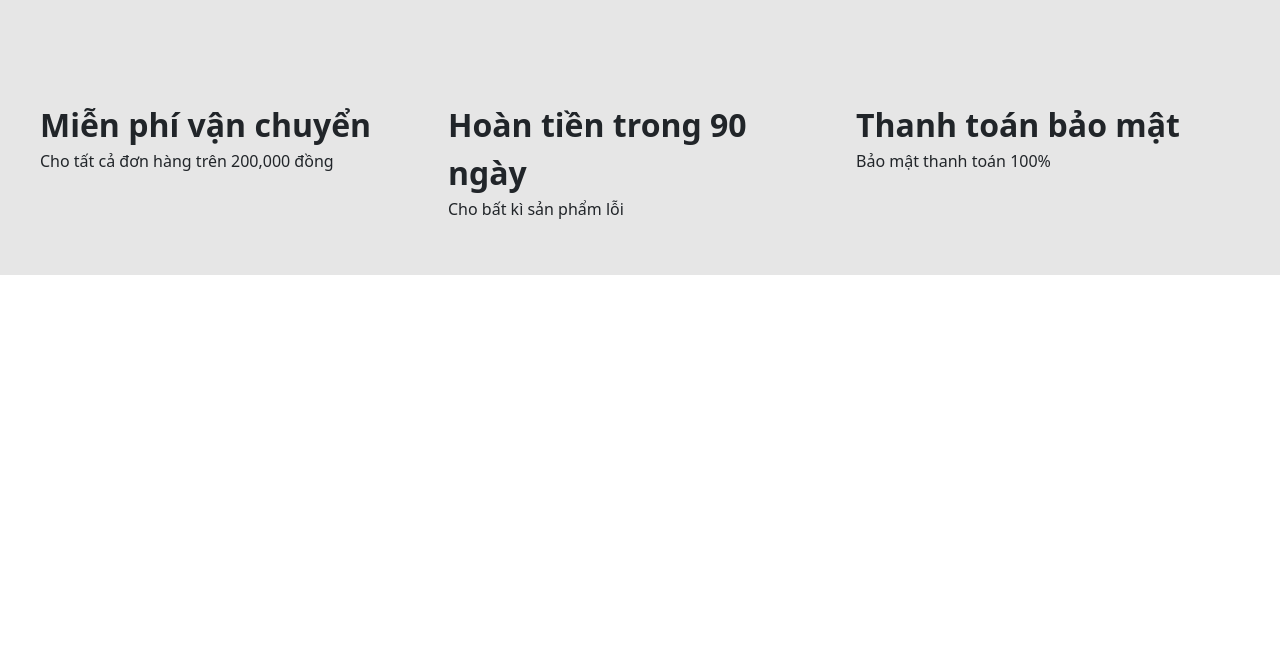
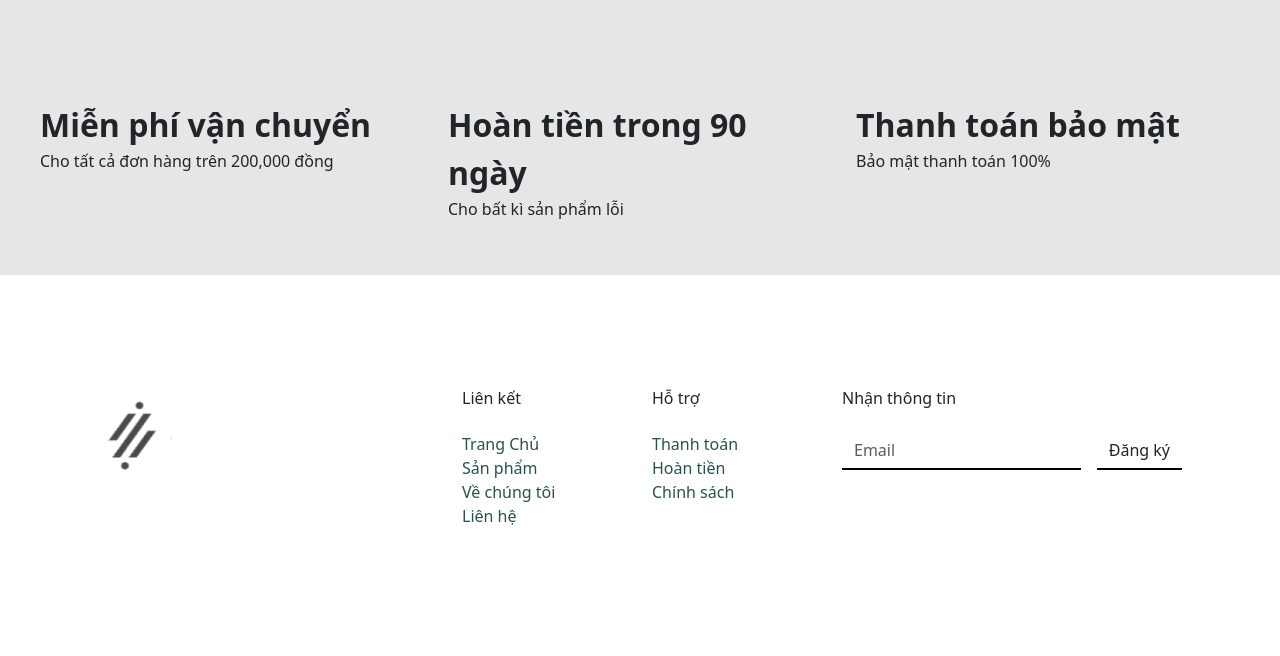
Before and after one commit to PaulDang/supersport, a Django app: template user/templates/cart.html in a window 1280 px wide. Shown: the part 934-1590 px from the top of the page. Before the commit the page ends 1209 px from the top, so only its background shows below. Run offline with Django 3.2, Linux system fonts and the light colour scheme; the template is opened without the code that fills it, so the values that code supplies are empty; some libraries are stand-ins or nearby versions.

Commit message:
Adding Footer

```diff
--- a/user/static/CSS/Datstyles.css
+++ b/user/static/CSS/Datstyles.css
@@ -3,10 +3,17 @@
   --django-secondary: #cad3e5;
   --django-light: #fff;
   --django-dark: #e6e6e6;
+
+  --django-primary--hover: #29524d;
 }
 
 * {
   box-sizing: border-box;
+}
+
+.logo img {
+  width: 90px;
+  height: 90px;
 }
 
 .header {
@@ -54,7 +61,7 @@
   border-radius: 13px !important;
 }
 
-.btn-primary,
+.btn-primary:link,
 .btn-primary:visited {
   border-radius: 13px !important;
   background-color: var(--django-primary);
@@ -62,7 +69,7 @@
 
 .btn-primary:hover,
 .btn-primary:active {
-  background-color: #29524d;
+  background-color: var(--django-primary--hover);
 }
 
 .section-summary {
@@ -77,6 +84,36 @@
 
 .section-summary .summary-header {
   font-size: 32px;
+}
+
+.footer-link:link,
+.footer-link:visited {
+  color: var(--django-primary);
+}
+
+.footer-link:hover,
+.footer-link:active {
+  color: var(--django-primary);
+}
+
+.footer-link:link,
+.footer-link:visited {
+  color: var(--django-primary--hover);
+}
+
+.footer .footer-signup--button,
+.footer .footer-signup--input {
+  border-bottom: 2px solid black !important;
+  border-radius: 0px !important;
+}
+
+.footer .footer .footer-signup--button:link,
+.footer .footer-signup--button:visited {
+  background-color: var(--django-dark);
+}
+
+.footer .footer-signup--button:hover,
+.footer .footer-signup--button:active {
 }
 
 @media (min-width: 1200px) {
--- a/user/templates/cart.html
+++ b/user/templates/cart.html
@@ -218,5 +218,6 @@ Cart
     </div>
   </div>
 </section>
+
 <!-- prettier-ignore -->
 {% endblock %}
--- a/user/templates/page.html
+++ b/user/templates/page.html
@@ -41,16 +41,94 @@
         </li>
       </ul>
     </div>
+    {% endif %} {% block content %} {% endblock %}
 
-    {% block content %} {% endblock %}
+    <!-- Footer -->
+    <footer class="footer bg-white py-5 mt-auto">
+      <div class="container">
+        <div class="row">
+          <div class="col-md-4 my-3">
+            <a class="logo" href="/">
+              <img src="{% static 'img/Logo.png' %}" alt="Page Logo" />
+            </a>
+          </div>
+          <div class="col-md-2 my-3">
+            <h6>Liên kết</h6>
+            <ul class="list-unstyled mt-4">
+              <li>
+                <a class="text-decoration-none footer-link" href="/"
+                  >Trang Chủ</a
+                >
+              </li>
+              <li>
+                <a class="text-decoration-none footer-link" href="#"
+                  >Sản phẩm</a
+                >
+              </li>
+              <li>
+                <a class="text-decoration-none footer-link" href="#"
+                  >Về chúng tôi</a
+                >
+              </li>
+              <li>
+                <a class="text-decoration-none footer-link" href="#">Liên hệ</a>
+              </li>
+            </ul>
+          </div>
+          <div class="col-md-2 my-3">
+            <h6>Hỗ trợ</h6>
+            <ul class="list-unstyled mt-4">
+              <li>
+                <a class="text-decoration-none footer-link" href="/"
+                  >Thanh toán</a
+                >
+              </li>
+              <li>
+                <a class="text-decoration-none footer-link" href="#"
+                  >Hoàn tiền</a
+                >
+              </li>
+              <li>
+                <a class="text-decoration-none footer-link" href="#"
+                  >Chính sách</a
+                >
+              </li>
+            </ul>
+          </div>
+          <div class="col-md-4 my-3">
+            <h6>Nhận thông tin</h6>
+            <div class="input-group mb-3 footer-signup mt-4">
+              <input
+                name="email"
+                type="email"
+                class="form-control footer-signup--input border-0 border-bottom"
+                placeholder="Email"
+              />
+              <button
+                class="btn border-0 rounded-0 bg-white footer-signup--button mx-3"
+              >
+                Đăng ký
+              </button>
+            </div>
+          </div>
+        </div>
+        <div class="row mt-5">
+          <div
+            class="container-fluid bg-primary text-center text-white p-2 fixed-bottom"
+          >
+            Copyright 2024
+          </div>
+        </div>
+      </div>
+    </footer>
 
-    <div class="container">
+    <!-- <div class="container">
       <footer
         class="container--fluid bg-primary fixed-bottom text-center text-white p-2"
       >
         Copyright 2024
       </footer>
-    </div>
-    {% endif %} {% block sign %} {% endblock %}
+    </div> -->
+    {% block sign %} {% endblock %}
   </body>
 </html>
```
Also changed, not shown: manage.py (deleted, +0 -22 lines), supersport/asgi.py (deleted, +0 -16 lines), supersport/settings.py (deleted, +0 -131 lines), supersport/urls.py (deleted, +0 -23 lines), supersport/wsgi.py (deleted, +0 -16 lines), README.md (deleted), supersport/__init__.py (deleted), user/static/img/Logo.png (added), 4 other files.
